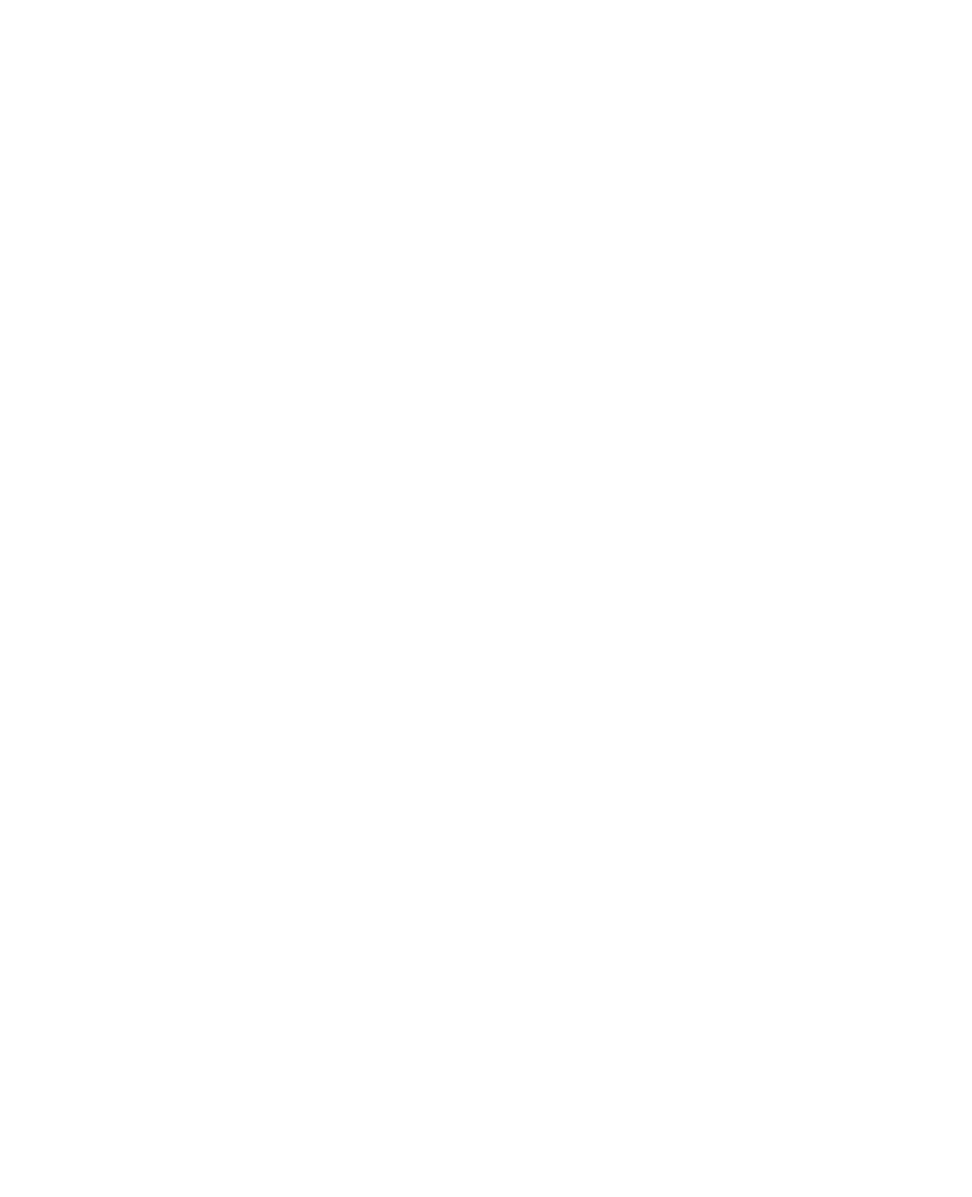
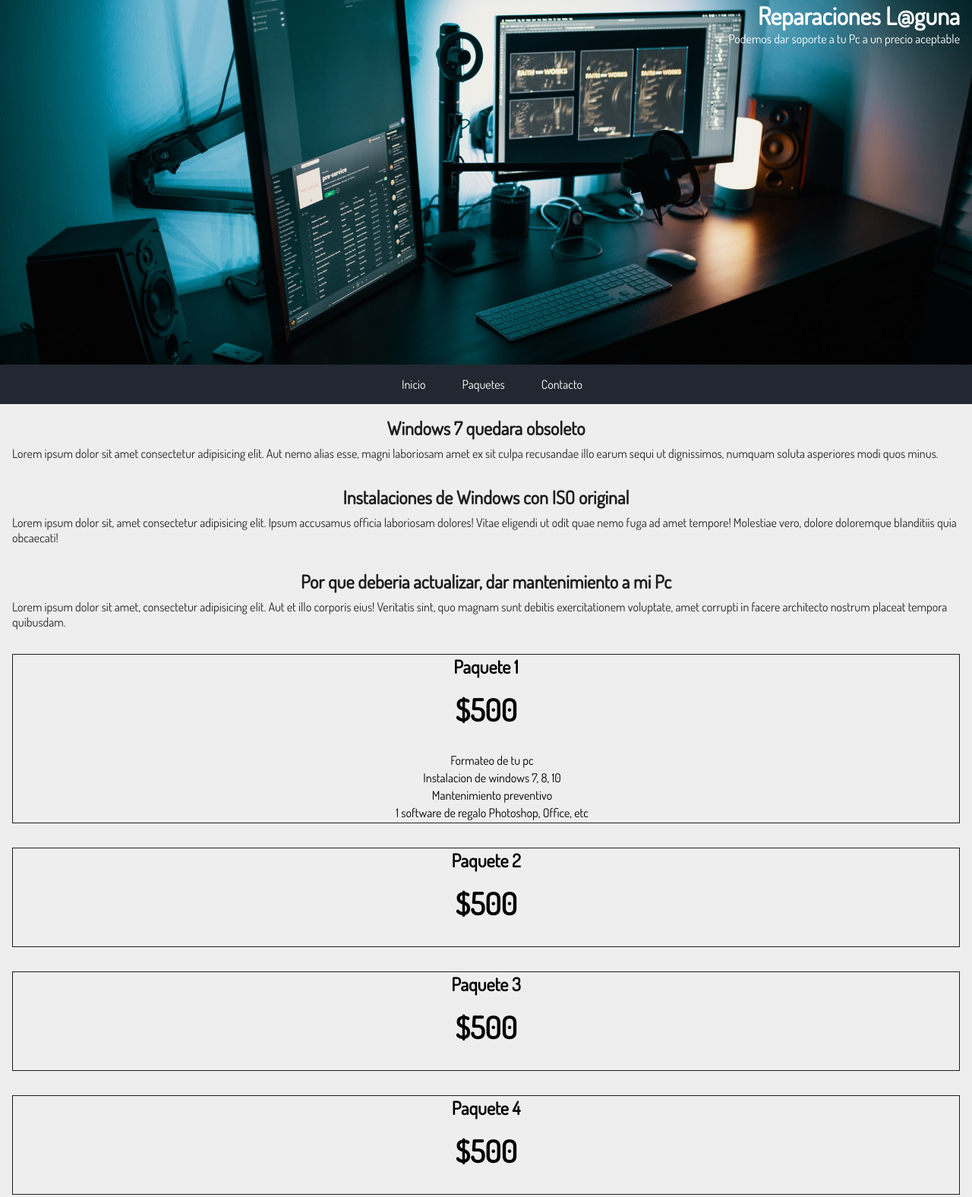
Before and after one commit to PabloHdzVizcarra/technical-support-website, a plain HTML site: page index.html in a window 1280 px wide. Shown: the top 1576 px of the page at 76% size. Before the commit the page ends 800 px from the top, so only its background shows below. Drawn offline with Linux system fonts and the light colour scheme.

Commit message:
Se avanza hasta el apartado de paquetes en el diseño mobil

```diff
--- a/css/styles.css
+++ b/css/styles.css
@@ -0,0 +1,111 @@
+@import url('https://fonts.googleapis.com/css?family=Dosis&display=swap');
+
+* {
+    margin: 0;
+    padding: 0;
+    font-family: 'Dosis', sans-serif;
+}
+
+.header {
+    height: 60vh;
+    background: url(../img/computer-keyboard-connection-contemporary-1714208.jpg);
+    background-position: center;
+    background-repeat: no-repeat;
+    background-size: cover;
+}
+
+.header h1 {
+    color: #fff;
+    font-size: 2rem;
+    position: relative;
+    text-align: end;
+    right: 1rem;
+}
+
+.header p {
+    position: relative;
+    text-align: end;
+    right: 1rem;
+    color: #fff;
+    font-size: 1rem;
+}
+
+.navbar {
+    background: #222831;
+}
+
+.navbar ul {
+    display: flex;
+    justify-content: center;
+    list-style: none;
+}
+
+.navbar ul li {
+    padding: 1rem;
+    margin-left: 1rem;
+
+}
+
+.navbar ul li a {
+    text-decoration: none;
+    color: #fff;
+}
+
+.navbar ul li:hover {
+    background: #3e434b;
+}
+
+
+
+.contain {
+    display: grid;
+    grid-template-columns: 1fr 1fr 1fr 1fr;
+    grid-template-rows: auto;
+    /* gap: 0.5rem; */
+    background: #eeeeee;
+}
+
+.notice-1,
+.notice-2,
+.notice-3{
+    grid-column: 1/5;
+    padding: 1rem;
+}
+.notice-title{
+    color: #1f1e1e;
+    text-align: center;
+    margin-bottom: 0.5rem;
+    font-size: 1.5rem;
+}
+.notice-text{
+    color: #292626;
+}
+.pack-1,
+.pack-2,
+.pack-3,
+.pack-4,
+.pack-5,
+.pack-6{
+    grid-column: 1/5;
+    margin: 1rem;
+    border: 1px solid #1f1e1e;
+}
+.pack-title{
+    text-align: center;
+    margin-bottom: 1rem;
+}
+.pack-price{
+    text-align: center;
+    font-size: 2.5rem;
+    margin-bottom: 2rem;
+}
+.pack-ul{
+    list-style: none;
+    text-align: justify;
+
+}
+.pack-ul li{
+    margin-bottom: 3px;
+    margin-left: 1rem;
+    text-align: center;
+}
--- a/index.html
+++ b/index.html
@@ -1,12 +1,148 @@
 <!DOCTYPE html>
 <html lang="es">
+
 <head>
     <meta charset="UTF-8">
     <meta name="viewport" content="width=device-width, initial-scale=1.0">
     <meta http-equiv="X-UA-Compatible" content="ie=edge">
     <title>Reparaciones Laguna</title>
+    <link rel="stylesheet" href="css/styles.css">
 </head>
+
 <body>
+    <div class="header">
+        <h1>Reparaciones L@guna</h1>
+        <p>Podemos dar soporte a tu Pc a un precio aceptable</p>
+    </div>
+    <nav class="navbar">
+        <ul>
+            <li><a href="#">Inicio</a></li>
+            <li><a href="#">Paquetes</a></li>
+            <li><a href="#">Contacto</a></li>
+        </ul>
+    </nav>
+    <div class="contain">
+        <!-- <div class="notices"> -->
+        <div class="notice-1">
+            <h3 class="notice-title">Windows 7 quedara obsoleto</h3>
+            <p class="notice-text">Lorem ipsum dolor sit amet consectetur adipisicing elit. Aut nemo alias esse, magni
+                laboriosam amet
+                ex
+                sit culpa recusandae illo earum sequi ut dignissimos, numquam soluta asperiores modi quos minus.</p>
+        </div>
+        <div class="notice-2">
+            <h3 class="notice-title">Instalaciones de Windows con ISO original</h3>
+            <p class="notice-text">Lorem ipsum dolor sit, amet consectetur adipisicing elit. Ipsum accusamus officia
+                laboriosam dolores!
+                Vitae eligendi ut odit quae nemo fuga ad amet tempore! Molestiae vero, dolore doloremque blanditiis
+                quia obcaecati!</p>
+        </div>
+        <div class="notice-3">
+            <h3 class="notice-title">Por que deberia actualizar, dar mantenimiento a mi Pc</h3>
+            <p class="notice-text">Lorem ipsum dolor sit amet, consectetur adipisicing elit. Aut et illo corporis eius!
+                Veritatis sint,
+                quo magnam sunt debitis exercitationem voluptate, amet corrupti in facere architecto nostrum placeat
+                tempora quibusdam.</p>
+        </div>
+        <!-- </div> -->
+        <div class="pack-1">
+            <h2 class="pack-title">Paquete 1</h2cl>
+            <h3 class="pack-price">$500</h3>
+            <ul class="pack-ul">
+                <li>Formateo de tu pc</li>
+                <li>Instalacion de windows 7, 8, 10</li>
+                <li>Mantenimiento preventivo</li>
+                <li>1 software de regalo Photoshop, Office, etc</li>
+                <li></li>
+                <li></li>
+                <li></li>
+                <li></li>
+                <li></li>
+                <li></li>
+            </ul>
+        </div>
+        <div class="pack-2">
+            <h2 class="pack-title">Paquete 2</h2>
+            <h3 class="pack-price">$500</h3>
+            <ul class="pack-ul">
+                <li></li>
+                <li></li>
+                <li></li>
+                <li></li>
+                <li></li>
+                <li></li>
+                <li></li>
+                <li></li>
+                <li></li>
+                <li></li>
+            </ul>
+        </div>
+        <div class="pack-3">
+            <h2 class="pack-title">Paquete 3</h2>
+            <h3 class="pack-price">$500</h3>
+            <ul class="pack-ul">
+                <li></li>
+                <li></li>
+                <li></li>
+                <li></li>
+                <li></li>
+                <li></li>
+                <li></li>
+                <li></li>
+                <li></li>
+                <li></li>
+            </ul>
+        </div>
+        <div class="pack-4">
+            <h2 class="pack-title">Paquete 4</h2>
+            <h3 class="pack-price">$500</h3>
+            <ul class="pack-ul">
+                <li></li>
+                <li></li>
+                <li></li>
+                <li></li>
+                <li></li>
+                <li></li>
+                <li></li>
+                <li></li>
+                <li></li>
+                <li></li>
+            </ul>
+        </div>
+        <div class="pack-5">
+            <h2 class="pack-title">Paquete 5</h2>
+            <h3 class="pack-price">$500</h3>
+            <ul class="pack-ul">
+                <li></li>
+                <li></li>
+                <li></li>
+                <li></li>
+                <li></li>
+                <li></li>
+                <li></li>
+                <li></li>
+                <li></li>
+                <li></li>
+            </ul>
+        </div>
+        <div class="pack-6">
+            <h2 class="pack-title">Paquete 6</h2>
+            <h3 class="pack-price">$500</h3>
+            <ul class="pack-ul">
+                <li></li>
+                <li></li>
+                <li></li>
+                <li></li>
+                <li></li>
+                <li></li>
+                <li></li>
+                <li></li>
+                <li></li>
+                <li></li>
+            </ul>
+        </div>
 
+    </div>
 </body>
+
 </html>
```
Also changed, not shown: img/computer-keyboard-connection-contemporary-1714208.jpg (added).
